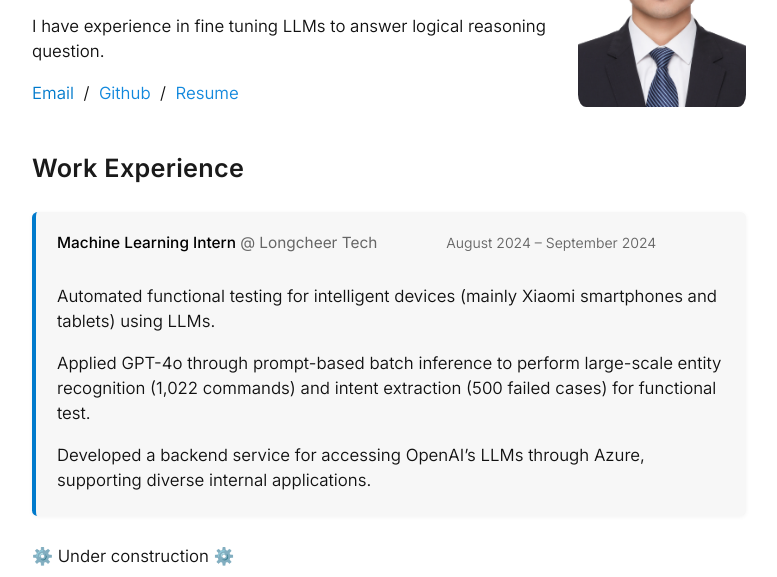
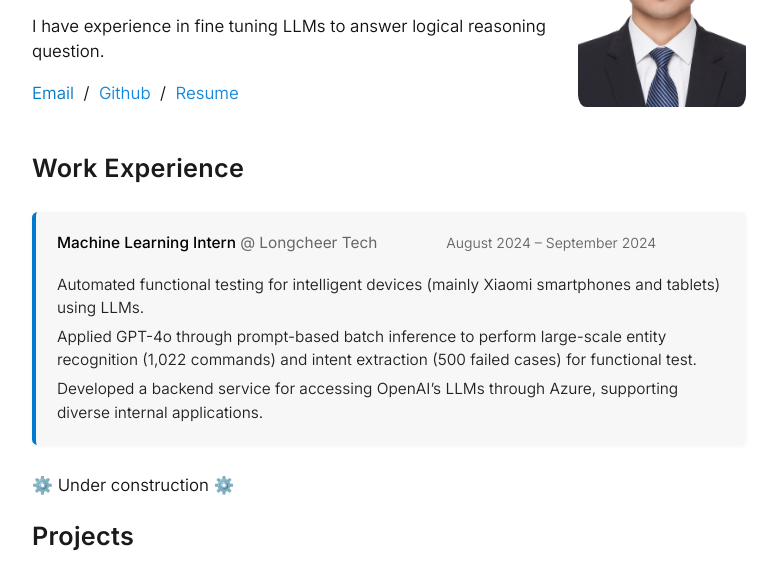
Before and after one commit to zhengyuan224/zhengyuan224.github.io, a plain HTML site: page index.html in a window 1280 px wide. Shown: the part 193-770 px from the top of the page, without its empty margins (251-1028 px from the left). Drawn offline with nearby package versions, Linux system fonts and the light colour scheme.

Commit message:
Update style.css

```diff
--- a/style.css
+++ b/style.css
@@ -288,7 +288,7 @@ p {
   color: #666;
 }
 
-.experience-description-1 {
+.experience-description1 {
   margin-top: 0.4em !important;
   margin-bottom: 0 !important;
   line-height: 1.5em;
@@ -297,7 +297,7 @@ p {
   color: #222;
 }
 
-.experience-description-2 {
+.experience-description2 {
   margin-bottom: 6px !important;
   margin-top: 6px !important;
   line-height: 1.5em;
@@ -306,7 +306,7 @@ p {
   color: #222;
 }
 
-.experience-description-3 {
+.experience-description3 {
   margin-top: 0 !important;
   line-height: 1.5em;
   font-size: 1.1em;
```
